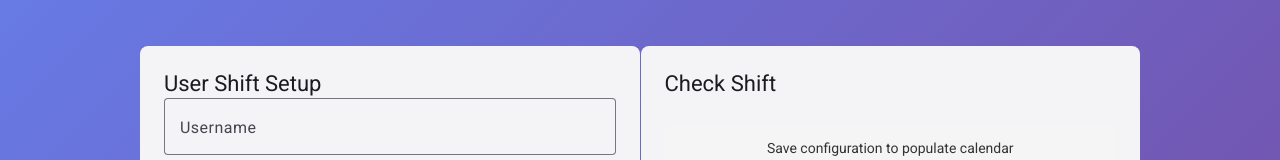
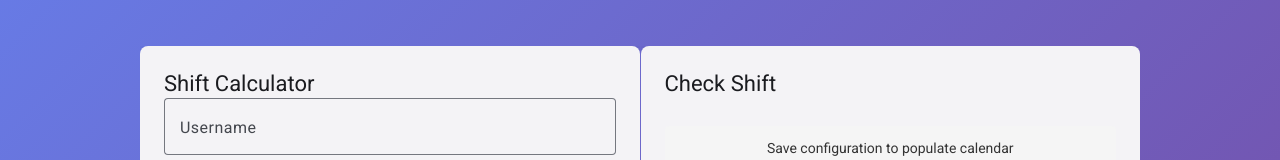
Before and after one commit to sagarpatrel/shift-calculator, an Angular app: page / in a window 1280 px wide. Shown: the part 174-334 px from the top of the page. Built offline with nearby package versions, Linux system fonts and the light colour scheme.

Commit message:
change text

```diff
--- a/src/app/components/shift-config/shift-config/shift-config.html
+++ b/src/app/components/shift-config/shift-config/shift-config.html
@@ -3,7 +3,7 @@
         <mat-grid-list cols="4" rowHeight="400px" class="grid-list desktop-grid">
             <mat-grid-tile colspan="2">
                 <mat-card class="card">
-                    <mat-card-title>User Shift Setup</mat-card-title>
+                    <mat-card-title>Shift Calculator</mat-card-title>
 
                     <div class="form-grid">
                         <mat-form-field appearance="outline" class="full-width">
@@ -68,7 +68,7 @@
     </div>
     <div class="mobile-grid">
         <mat-card class="card mobile-card">
-            <mat-card-title>User Shift Setup</mat-card-title>
+            <mat-card-title>Shift Calculator</mat-card-title>
             <div class="form-grid">
                 <mat-form-field appearance="outline" class="full-width">
                     <mat-label>Username</mat-label>
```
